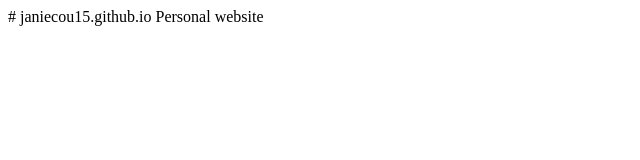
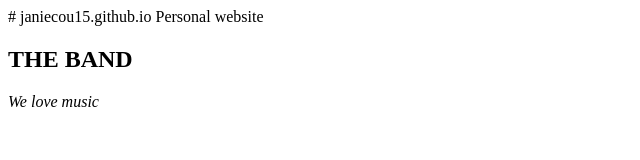
Before and after one commit to janiecou15/janiecou15.github.io, a plain HTML site: page index.html in a window 1280 px wide. Shown: the whole page, without its empty margins (0-640 px from the left). Drawn offline with Linux system fonts and the light colour scheme.

Commit message:
Update index.html

```diff
--- a/index.html
+++ b/index.html
@@ -1,2 +1,8 @@
 # janiecou15.github.io
 Personal website
+
+
+<section class="w3-container w3-center" style="max-width:600px">
+  <h2 class="w3-wide">THE BAND</h2>
+  <p class="w3-opacity"><i>We love music</i></p>
+</section>
```
